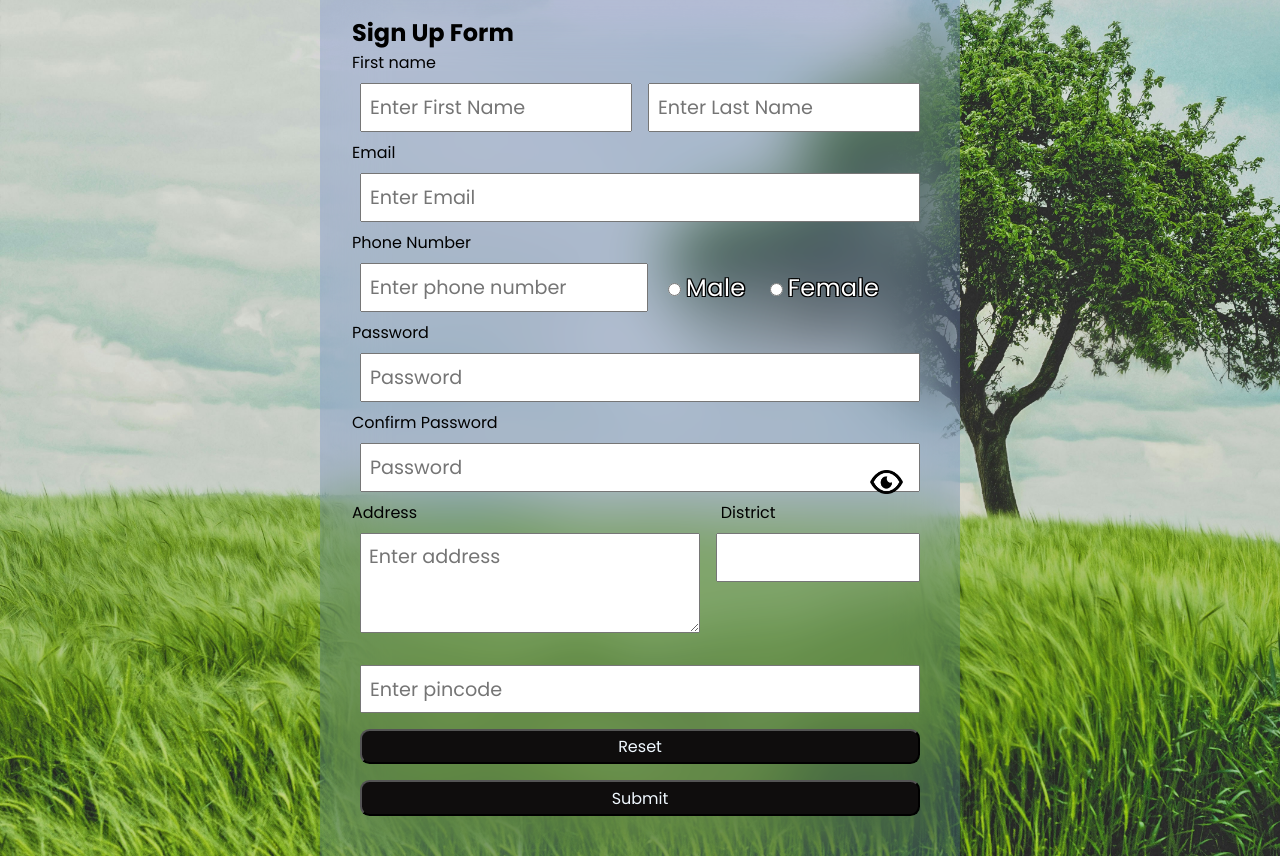
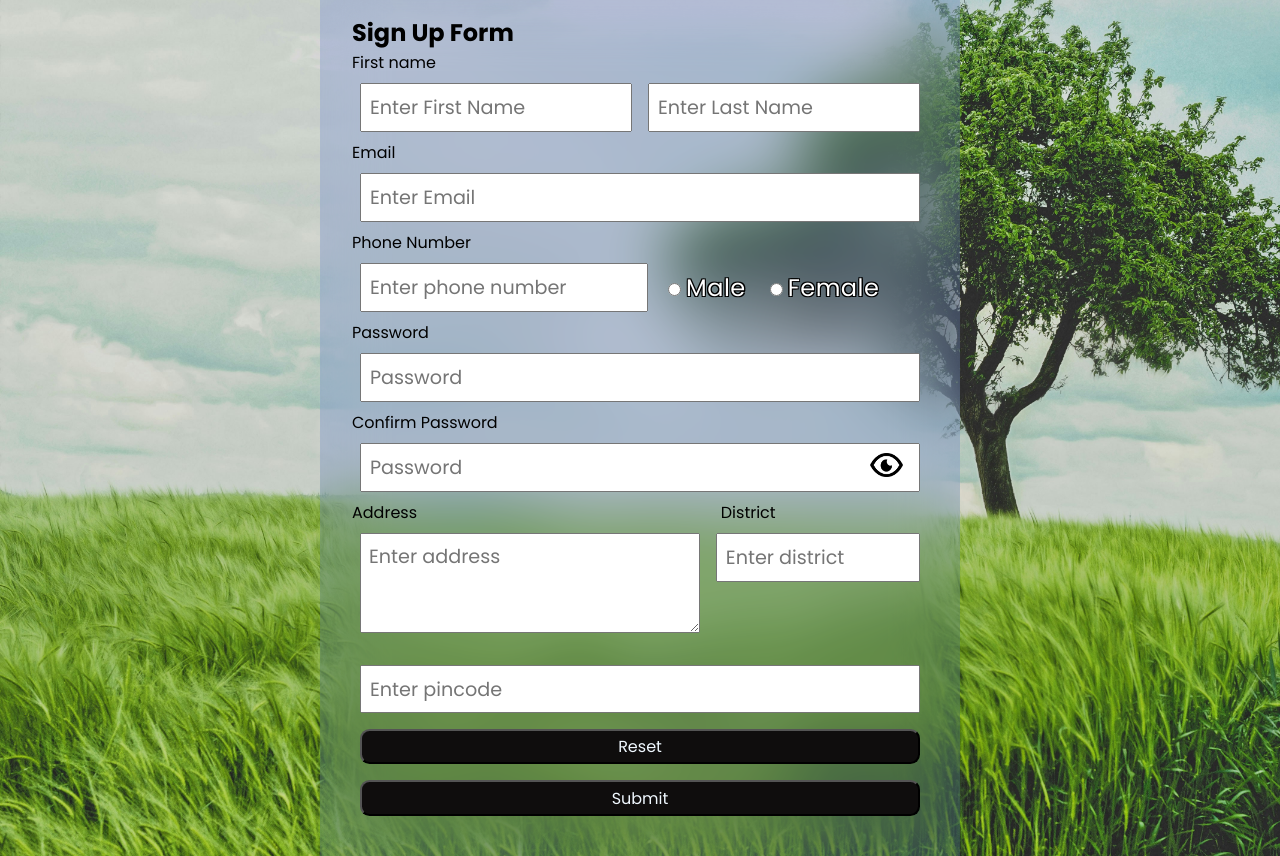
Before and after one commit to Vishal1720/Yatra, a PHP site: page /signup.html in a window 1280 px wide. Shown: the part 122-978 px from the top of the page. Run offline with PHP 8.4, Linux system fonts and the light colour scheme.

Commit message:
validation and more

```diff
--- a/index.css
+++ b/index.css
@@ -171,6 +171,6 @@ a:hover{
     width:33px;
     height: 24px;
     position: fixed;
-    top:55%;
+    top:53%;
     left: 86%;
 }
--- a/index.html
+++ b/index.html
@@ -14,7 +14,7 @@
     <link rel="stylesheet" href="./index.css">
 </head>
 <body >
-    <h1>checking commit</h1>
+
     <header id="navbar"><figure><img id="logo" src="yatra.jpg" width="80rem" height="80rem">
         <h4 style="display: inline;">Yatra</h4></figure>
     <div id="navlinks">
--- a/index.js
+++ b/index.js
@@ -14,6 +14,7 @@ nav.style.top="-18rem";
     nav.style.top="0px";
     }
   });
+
   const showpassword=()=>{
     let logpassfield=document.getElementById("logpassfield");
     if(logpassfield.type === "password"){
@@ -99,3 +100,74 @@ return false;
     }
     return true;
   }
+
+  //signup
+
+  var username=document.querySelector("#username");
+  var lname=document.querySelector('#lname');
+  var email=document.querySelector("#email");
+  var telnumber=document.querySelector("#telnumber");
+   var rad=document.querySelector('#radio');
+  var pass=document.querySelector("#initpass");
+  var repass=document.querySelector("#confirmpass");
+  var  address=document.querySelector("#address");
+  var pin=document.querySelector("#pin");
+  var district=document.querySelector("#district");
+  changefocus(username,lname);
+  changefocus(lname,email);
+  changefocus(email,telnumber);
+  changefocus(telnumber,rad);
+  changefocus(rad,pass);
+  changefocus(pass,repass);
+  changefocus(repass,address);
+  changefocus(address,district);
+  changefocus(district,pin);
+
+telnumber.addEventListener('input',()=>{
+  if(telnumber.value.length > 10)
+  {
+    telnumber.value=telnumber.value.slice(0,10);
+  }
+});
+
+pin.addEventListener('input',()=>{
+  if(pin.value.length >6)
+  {
+    pin.value=pin.value.slice(0,6);
+  }
+})
+  //this function does required validation  for sign up form for on submit
+  function  validatesignup(){
+    if(pass.value !== repass.value)
+    {
+alert("Passwords do not match");
+return false;
+    }
+    if(telnumber.value.length<10)
+    {
+      alert("Please enter a valid phone number");
+      return false;
+    }
+    if(pin.value.length<6)
+    {
+      alert('Please enter a valid 6 digit pincode');
+    return false;
+
+    }
+    return true;
+  }
+
+  function eyeswitchsign(){
+    let passfield1=document.getElementById("initpass");
+
+    let passfield2=document.getElementById("confirmpass");
+    let eyesignicon=document.getElementById('eyesignup');
+    if(passfield1.type == "password" ){
+eyesignicon.src="noeye-icon.png";
+passfield1.type="text";
+passfield2.type="text"}else{
+  eyesignicon.src="eye-icon.png";
+  passfield1.type="password";
+passfield2.type="password";
+}
+  }
--- a/login.php
+++ b/login.php
@@ -9,7 +9,7 @@ if(!$con)
 {
     die("Error");
 }
-echo "Hello";
+
 $name=$_POST['name'];
 $pass=$_POST['password'];
 $logval=$con->query("SELECT * FROM `yatra`.`regform` WHERE email='$name' and password='$pass' ");
@@ -19,7 +19,6 @@ if($logval->num_rows>=1)
     Header("Location:userhomepage.html");
 }
 else{
-    Header("Location:login.html");
     echo '<script>window.alert("Error  in login");</script>';
 
 }
--- a/signup.html
+++ b/signup.html
@@ -55,7 +55,7 @@
     </div>
         <div style="display: flex;">
             <textarea required rows="2" id="address" name="address" class="logfields" placeholder="Enter address" ></textarea>
-            <input class="logfields" id="district" name="district" list="districts">
+            <input class="logfields" placeholder="Enter district" id="district" name="district" list="districts">
             <datalist id="districts">
                 <option>Udupi</option>
                 <option>Dakshina Kannada</option>
```
